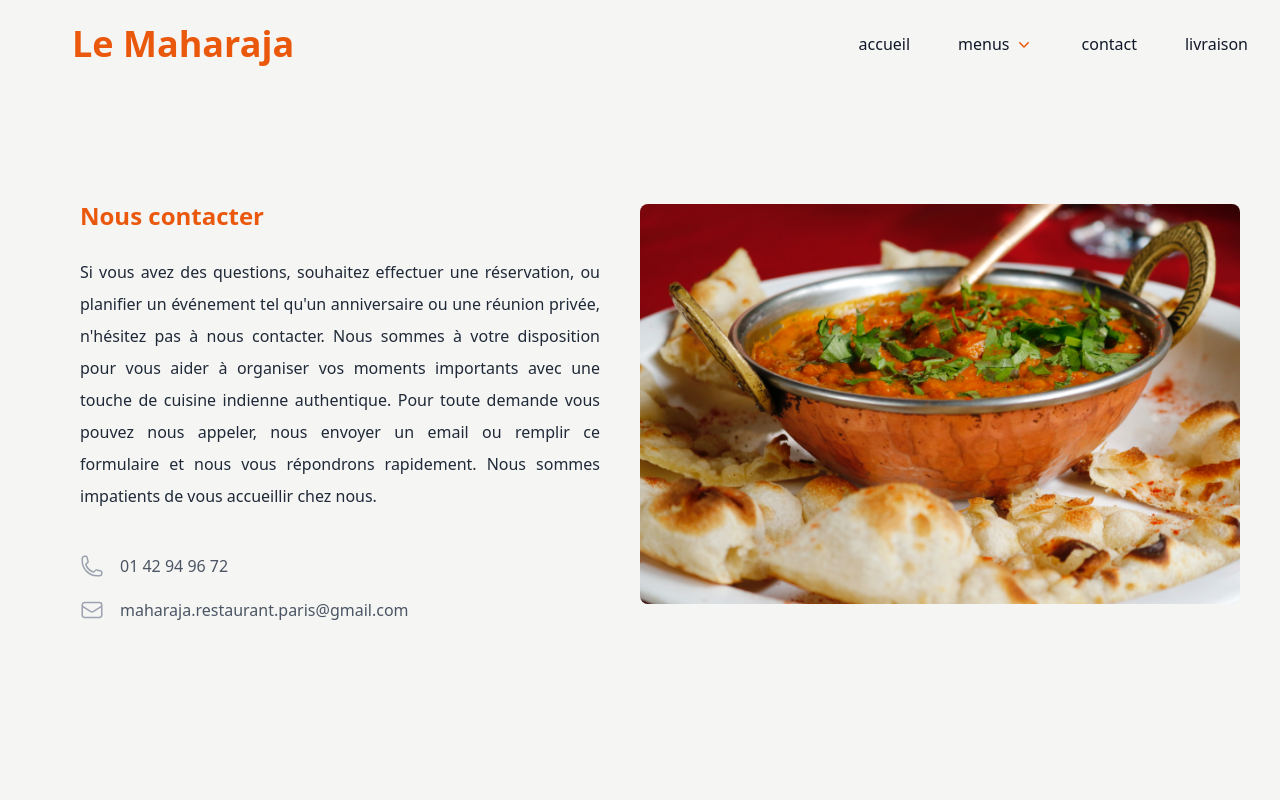
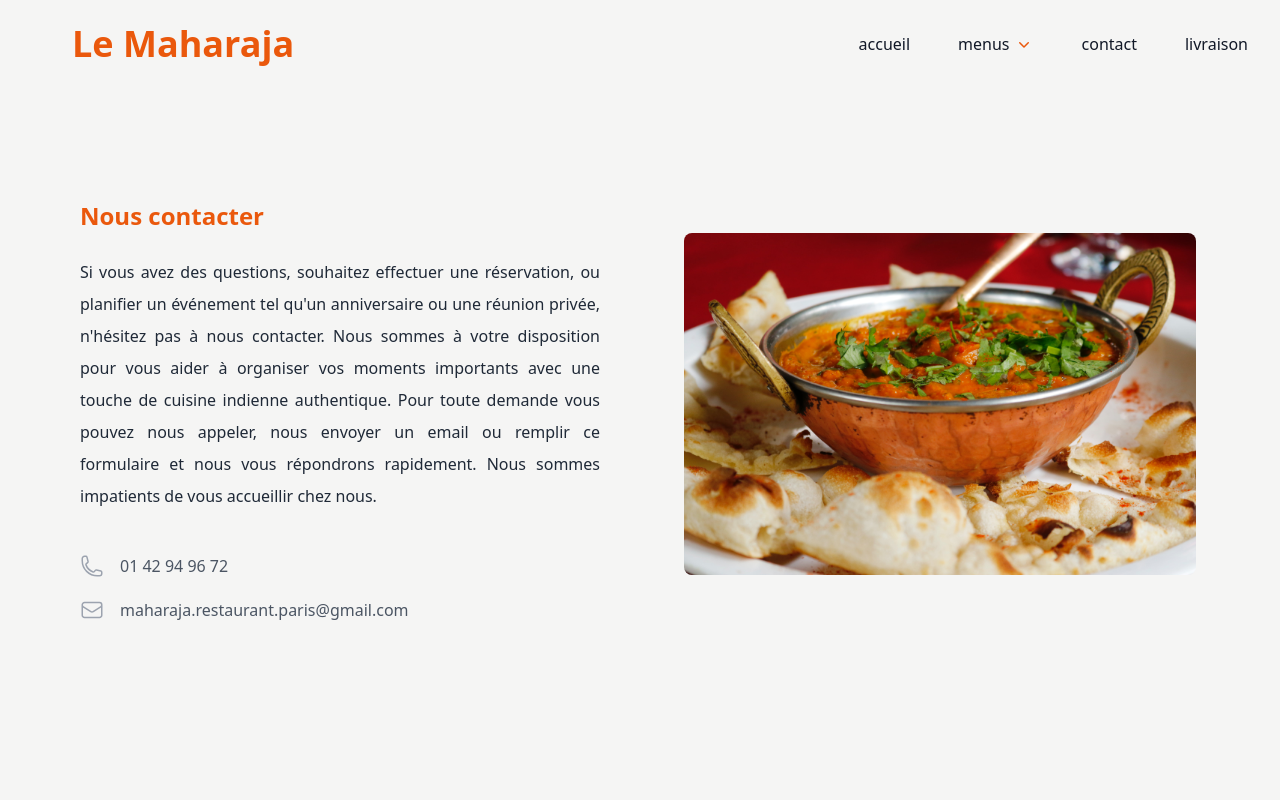
Before and after one commit to comels/maharaja-react, a React (Vite) app: page /contact in a window 1280 px wide. Shown: the top 800 px of the page. Built offline with nearby package versions, Linux system fonts and the light colour scheme.

Commit message:
size img modif

```diff
--- a/src/pages/Contact2.jsx
+++ b/src/pages/Contact2.jsx
@@ -60,7 +60,7 @@ const Home = () => {
           </div>
         </div>
         <img
-          className="mx-10 object-contain rounded-lg"
+          className="mx-10 object-contain rounded-lg max-w-lg max-h-full"
           src="plat-1.jpeg"
           alt=""
         />
```
